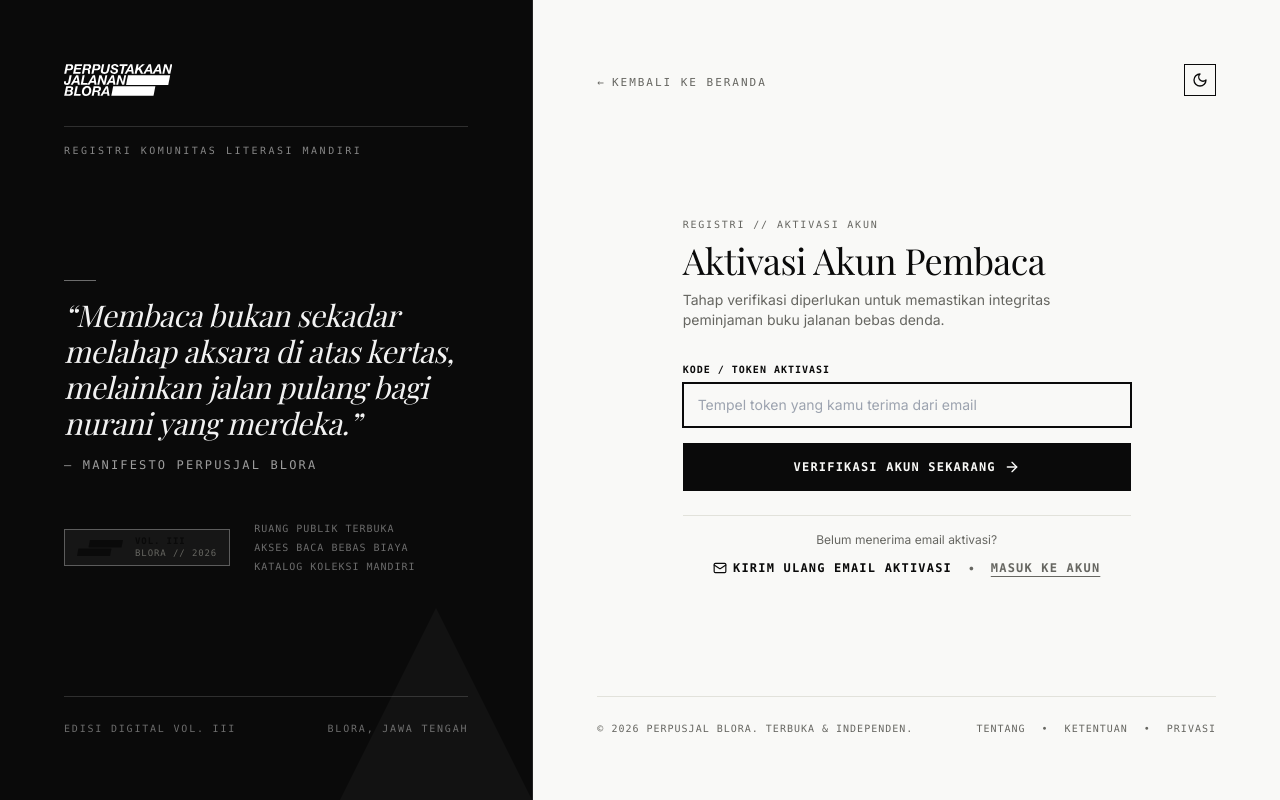
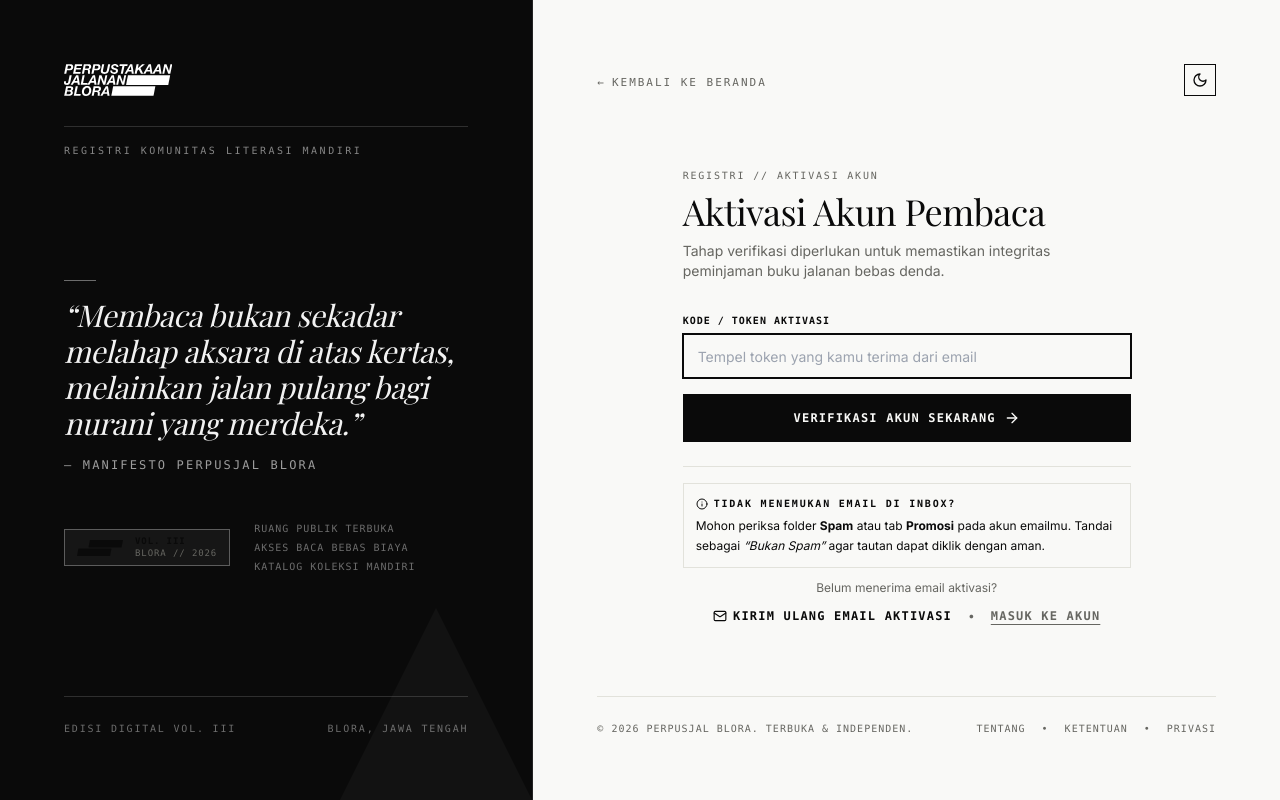
Before and after one commit to sintesarasa/perpusjalblora, a Next.js app in the folder apps/web/: page /verifikasi in a window 1280 px wide. Built offline with nearby package versions, Linux system fonts and the light colour scheme; no server answers; a web font is replaced by a local one.

Commit message:
feat(auth): add spam and promotions folder guidance across registration, verification, and password reset pages

```diff
--- a/apps/web/app/(auth)/daftar/page.tsx
+++ b/apps/web/app/(auth)/daftar/page.tsx
@@ -3,7 +3,7 @@
 import * as React from 'react';
 import Link from 'next/link';
 import { useRouter, useSearchParams } from 'next/navigation';
-import { Eye, EyeOff, CheckCircle2, AlertCircle, ArrowRight, Check, X } from 'lucide-react';
+import { Eye, EyeOff, CheckCircle2, AlertCircle, ArrowRight, Check, X, Info } from 'lucide-react';
 import { Input } from '@/components/ui/input';
 import { Button } from '@/components/ui/button';
 import { RevealOnScroll } from '@/components/ui/reveal-on-scroll';
@@ -206,6 +206,20 @@ function RegisterForm() {
             Buka tautan tersebut dalam waktu 24 jam untuk mengaktifkan akun pembaca dan hak peminjaman
             buku.
           </p>
+
+          {/* Catatan Periksa Spam / Promosi */}
+          <div className="p-4 border border-border-hairline bg-surface-muted/60 space-y-1.5 text-xs">
+            <div className="flex items-center gap-2 font-mono text-[10px] uppercase tracking-widest font-bold text-foreground">
+              <Info className="w-3.5 h-3.5 text-foreground shrink-0" />
+              <span>PANDUAN KOTAK MASUK & SPAM</span>
+            </div>
+            <p className="font-sans text-foreground/80 leading-relaxed">
+              Jika warta aktivasi belum tampak di <strong>Kotak Masuk (Inbox)</strong>, mohon periksa folder{' '}
+              <strong className="text-foreground underline underline-offset-2">Spam</strong> atau tab{' '}
+              <strong className="text-foreground">Promosi</strong> emailmu. Tandai sebagai{' '}
+              <em>“Bukan Spam” (Not Spam)</em> agar surat peminjaman buku berikutnya masuk lancar ke kotak utama.
+            </p>
+          </div>
 
           {successData.devVerificationToken && (
             <div className="p-4 bg-surface-muted border border-border-hairline space-y-2 font-mono text-xs">
--- a/apps/web/app/(auth)/lupa-password/page.tsx
+++ b/apps/web/app/(auth)/lupa-password/page.tsx
@@ -3,7 +3,7 @@
 import * as React from 'react';
 import Link from 'next/link';
 import { z } from 'zod';
-import { CheckCircle2, AlertCircle, ArrowLeft, ArrowRight } from 'lucide-react';
+import { CheckCircle2, AlertCircle, ArrowLeft, ArrowRight, Info } from 'lucide-react';
 import { Input } from '@/components/ui/input';
 import { Button } from '@/components/ui/button';
 import { apiClient } from '@/lib/api';
@@ -106,6 +106,19 @@ export default function ForgotPasswordPage() {
             Jika alamat <strong className="font-mono font-bold text-foreground">{email}</strong> terdaftar di sistem kami, tautan pengaturan ulang kata sandi telah dikirimkan ke kotak masukmu. Tautan hanya berlaku selama 1 jam demi alasan keamanan.
           </p>
 
+          {/* Panduan Folder Spam */}
+          <div className="p-4 border border-border-hairline bg-surface-muted/60 space-y-1.5 text-xs text-left">
+            <div className="flex items-center gap-2 font-mono text-[10px] uppercase tracking-widest font-bold text-foreground">
+              <Info className="w-3.5 h-3.5 text-foreground shrink-0" />
+              <span>TIDAK MENEMUKAN DI KOTAK MASUK?</span>
+            </div>
+            <p className="font-sans text-foreground/80 leading-relaxed">
+              Jika surat pemulihan belum muncul di <strong>Kotak Masuk (Inbox)</strong>, periksa folder{' '}
+              <strong className="text-foreground underline underline-offset-2">Spam</strong> atau tab{' '}
+              <strong className="text-foreground">Promosi</strong> emailmu.
+            </p>
+          </div>
+
           <div className="pt-4 border-t border-border-hairline">
             <Link href="/masuk">
               <Button variant="solid" size="md" className="w-full font-mono tracking-wider">
--- a/apps/web/app/(auth)/verifikasi/page.tsx
+++ b/apps/web/app/(auth)/verifikasi/page.tsx
@@ -3,7 +3,7 @@
 import * as React from 'react';
 import Link from 'next/link';
 import { useRouter, useSearchParams } from 'next/navigation';
-import { CheckCircle2, AlertCircle, ArrowRight, RefreshCw, Mail } from 'lucide-react';
+import { CheckCircle2, AlertCircle, ArrowRight, RefreshCw, Mail, Info } from 'lucide-react';
 import { CustomLoader } from '@/components/ui/custom-loader';
 import { Input } from '@/components/ui/input';
 import { Button } from '@/components/ui/button';
@@ -253,6 +253,17 @@ function VerifyEmailContent() {
 
           {/* Resend Verification Action Box */}
           <div className="pt-4 border-t border-border-hairline text-center space-y-3 font-mono text-xs">
+            {/* Panduan Folder Spam */}
+            <div className="p-3 border border-border-hairline bg-surface-muted/50 text-left space-y-1 font-sans text-xs">
+              <div className="flex items-center gap-1.5 font-mono text-[10px] uppercase tracking-widest font-bold text-foreground">
+                <Info className="w-3 h-3 text-foreground shrink-0" />
+                <span>TIDAK MENEMUKAN EMAIL DI INBOX?</span>
+              </div>
+              <p className="text-foreground/80 leading-relaxed">
+                Mohon periksa folder <strong>Spam</strong> atau tab <strong>Promosi</strong> pada akun emailmu. Tandai sebagai <em>“Bukan Spam”</em> agar tautan dapat diklik dengan aman.
+              </p>
+            </div>
+
             {resendNotice && (
               <div
                 className={`p-3 border text-xs font-sans text-left ${
```
